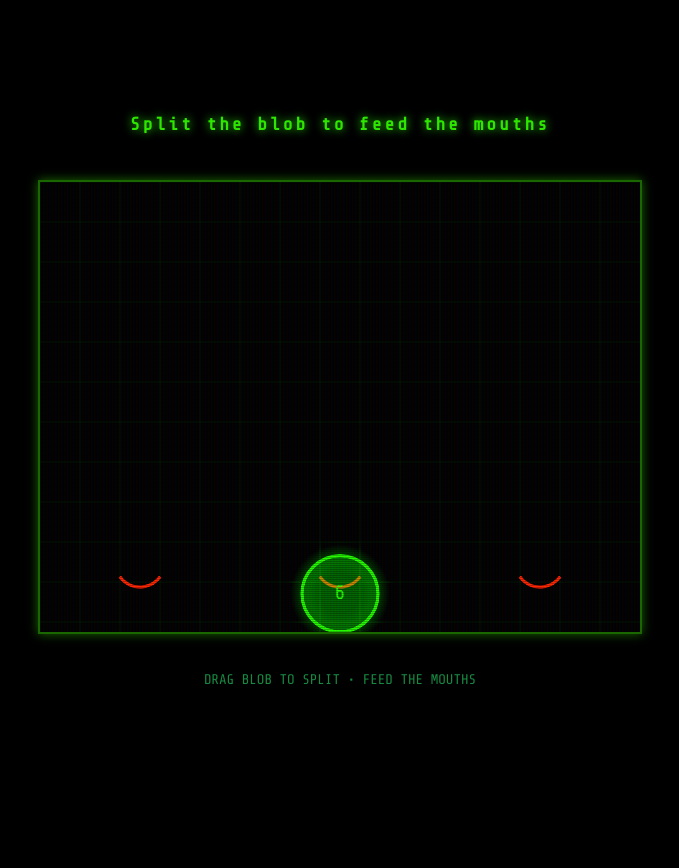
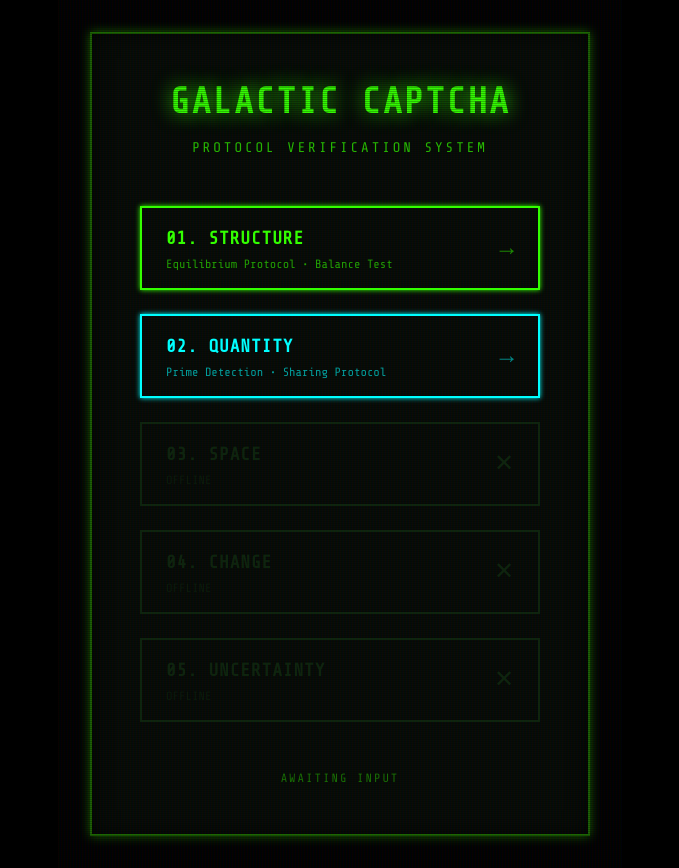
Before and after one commit to britcruise9/alienmath, a Next.js app: page / in a window 1280 px wide. Shown: the whole page, without its empty margins (300-979 px from the left). Before the commit the page ends 800 px from the top, so only its background shows below. Built offline with nearby package versions, Linux system fonts and the light colour scheme.

Commit message:
Add game hub menu with both STRUCTURE and QUANTITY demos

```diff
--- a/app/page.tsx
+++ b/app/page.tsx
@@ -1,5 +1,5 @@
-import BlobGame from '@/components/BlobGame'
+import GameHub from '@/components/GameHub'
 
 export default function Home() {
-  return <BlobGame />
+  return <GameHub />
 }
--- /dev/null
+++ b/components/GameHub.tsx
@@ -0,0 +1,163 @@
+"use client";
+
+import { useState } from 'react';
+import GalacticGame from './GalacticGame';
+import BlobGame from './BlobGame';
+
+export default function GameHub() {
+  const [activeGame, setActiveGame] = useState<'menu' | 'lever' | 'blob'>('menu');
+
+  if (activeGame === 'lever') {
+    return <GalacticGame />;
+  }
+
+  if (activeGame === 'blob') {
+    return <BlobGame />;
+  }
+
+  // Menu screen
+  return (
+    <div className="flex flex-col items-center justify-center min-h-screen bg-black">
+      <div className="relative p-8">
+        <div
+          className="border-2 border-[#1a6600] bg-[#050a05] p-12"
+          style={{
+            boxShadow: '0 0 10px #1a6600, inset 0 0 20px rgba(0,0,0,0.8)'
+          }}
+        >
+          {/* CRT Overlay */}
+          <div
+            className="absolute inset-0 pointer-events-none"
+            style={{
+              background: 'linear-gradient(rgba(18, 16, 16, 0) 50%, rgba(0, 0, 0, 0.25) 50%), linear-gradient(90deg, rgba(255, 0, 0, 0.06), rgba(0, 255, 0, 0.02), rgba(0, 0, 255, 0.06))',
+              backgroundSize: '100% 2px, 3px 100%'
+            }}
+          />
+
+          {/* Title */}
+          <div className="text-center mb-12">
+            <h1
+              className="text-4xl font-bold mb-4 tracking-wider"
+              style={{
+                color: '#33ff00',
+                textShadow: '0 0 20px #33ff00'
+              }}
+            >
+              GALACTIC CAPTCHA
+            </h1>
+            <p
+              className="text-sm tracking-[3px] opacity-70"
+              style={{ color: '#33ff00' }}
+            >
+              PROTOCOL VERIFICATION SYSTEM
+            </p>
+          </div>
+
+          {/* Menu Options */}
+          <div className="flex flex-col gap-6 min-w-[400px]">
+            <button
+              onClick={() => setActiveGame('lever')}
+              className="group relative border-2 border-[#33ff00] bg-transparent py-4 px-6 text-left transition-all hover:bg-[#33ff00] hover:bg-opacity-10"
+              style={{
+                boxShadow: '0 0 5px #33ff00'
+              }}
+            >
+              <div className="flex items-center justify-between">
+                <div>
+                  <div
+                    className="text-lg font-bold tracking-wider mb-1"
+                    style={{ color: '#33ff00' }}
+                  >
+                    01. STRUCTURE
+                  </div>
+                  <div
+                    className="text-xs opacity-60"
+                    style={{ color: '#33ff00' }}
+                  >
+                    Equilibrium Protocol • Balance Test
+                  </div>
+                </div>
+                <div
+                  className="text-2xl opacity-50 group-hover:opacity-100 transition-opacity"
+                  style={{ color: '#33ff00' }}
+                >
+                  →
+                </div>
+              </div>
+            </button>
+
+            <button
+              onClick={() => setActiveGame('blob')}
+              className="group relative border-2 border-[#00ffff] bg-transparent py-4 px-6 text-left transition-all hover:bg-[#00ffff] hover:bg-opacity-10"
+              style={{
+                boxShadow: '0 0 5px #00ffff'
+              }}
+            >
+              <div className="flex items-center justify-between">
+                <div>
+                  <div
+                    className="text-lg font-bold tracking-wider mb-1"
+                    style={{ color: '#00ffff' }}
+                  >
+                    02. QUANTITY
+                  </div>
+                  <div
+                    className="text-xs opacity-60"
+                    style={{ color: '#00ffff' }}
+                  >
+                    Prime Detection • Sharing Protocol
+                  </div>
+                </div>
+                <div
+                  className="text-2xl opacity-50 group-hover:opacity-100 transition-opacity"
+                  style={{ color: '#00ffff' }}
+                >
+                  →
+                </div>
+              </div>
+            </button>
+
+            {/* Locked options */}
+            {['SPACE', 'CHANGE', 'UNCERTAINTY'].map((name, idx) => (
+              <div
+                key={name}
+                className="relative border-2 border-[#1a4a1a] bg-transparent py-4 px-6 text-left opacity-40 cursor-not-allowed"
+              >
+                <div className="flex items-center justify-between">
+                  <div>
+                    <div
+                      className="text-lg font-bold tracking-wider mb-1"
+                      style={{ color: '#1a4a1a' }}
+                    >
+                      0{idx + 3}. {name}
+                    </div>
+                    <div
+                      className="text-xs opacity-60"
+                      style={{ color: '#1a4a1a' }}
+                    >
+                      OFFLINE
+                    </div>
+                  </div>
+                  <div
+                    className="text-2xl"
+                    style={{ color: '#1a4a1a' }}
+                  >
+                    ✕
+                  </div>
+                </div>
+              </div>
+            ))}
+          </div>
+
+          {/* Footer */}
+          <div
+            className="text-center mt-12 text-xs tracking-[2px] opacity-40"
+            style={{ color: '#33ff00' }}
+          >
+            AWAITING INPUT
+          </div>
+        </div>
+      </div>
+    </div>
+  );
+}
```
